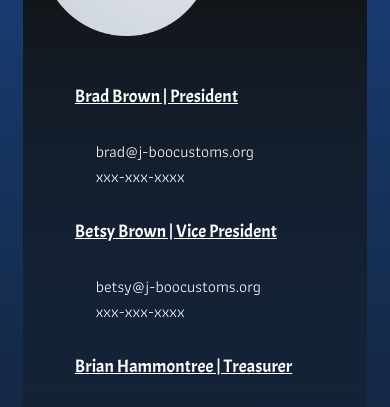
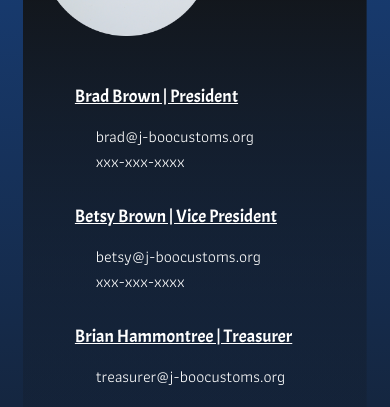
Before and after one commit to HammontreeWebDev/j-boo-customs, a React (Create React App) app: page /contact_us in a window 390 px wide. Shown: the part 472-879 px from the top of the page. Built offline with nearby package versions, Linux system fonts and the light colour scheme; some icons are missing.

Commit message:
changed layout for contact info

```diff
--- /dev/null
+++ b/src/components/ContactInfo/assets/css/contact-info.css
@@ -0,0 +1,9 @@
+.information-container {
+    width: 50%;
+}
+
+@media screen and (max-width: 1000px) {
+    .information-container{
+        width: 100%;
+    }
+}
--- a/src/components/ContactInfo/index.jsx
+++ b/src/components/ContactInfo/index.jsx
@@ -1,16 +1,19 @@
 import React from "react";
+
+// css
+import './assets/css/contact-info.css';
 
 const ContactInfo = (props) => {
 
     return (
-        <>
+        <div className="information-container">
             <h2 className="subheading-text underline">{props.title}</h2>
             <p>
                 <span className="orange-text">{props.emailIcon}</span> {props.email}
                 <br></br>
                 <span className="orange-text">{props.phoneIcon}</span> {props.phone}
             </p>
-        </>
+        </div>
     )
 }
 
--- a/src/pages/ContactUs/assets/css/contactus.css
+++ b/src/pages/ContactUs/assets/css/contactus.css
@@ -1,7 +1,7 @@
 #contact-section {
     display: flex;
     flex: 1;
-    flex-direction: column;
+    flex-flow: row wrap;
     align-items: flex-start;
     margin-left: 15%;
     padding-top: 10%;
```
